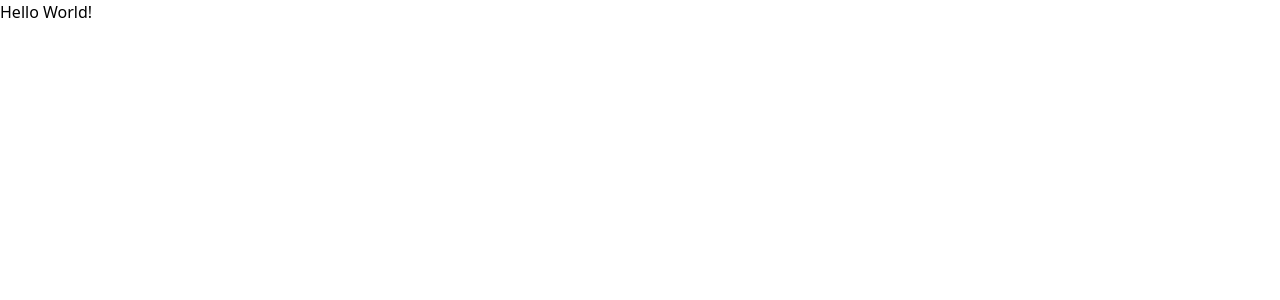
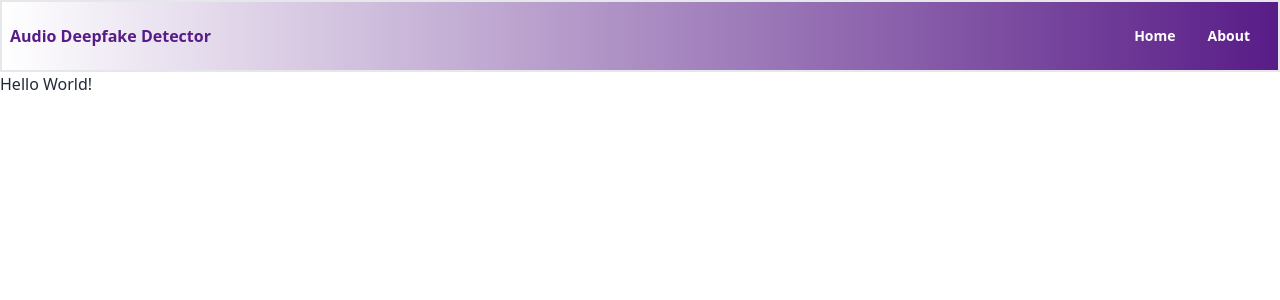
Before and after one commit to Usgupta/capstone, a Next.js app in the folder frontend/: page / in a window 1280 px wide. Shown: the top 300 px of the page. Built offline with nearby package versions, Linux system fonts and the light colour scheme.

Commit message:
added navbar component and loading and results pages

```diff
--- /dev/null
+++ b/frontend/app/components/Navbar.tsx
@@ -0,0 +1,23 @@
+import Link from "next/link";
+
+export default function Navbar() {
+  return (
+    <nav>
+			<div className="navbar bg-gradient-to-l from-purple-900 to-whitec border-2 border-gray-200">
+				<div className="flex-1">
+						<a className="normal-case text-m font-bold text-purple-900">Audio Deepfake Detector</a>
+				</div>
+				<div className="flex-none">
+						<ul className="menu menu-horizontal px-1">
+							<li>
+								<Link className="font-bold text-white" href='/'>Home</Link>
+							</li>
+							<li>
+								<Link className="font-bold text-white" href='/about'>About</Link>
+							</li>
+						</ul>
+				</div>
+			</div>
+    </nav>
+  )
+}
--- a/frontend/app/layout.tsx
+++ b/frontend/app/layout.tsx
@@ -1,5 +1,8 @@
 import type { Metadata } from 'next'
 import './globals.css'
+
+// Components
+import Navbar from './components/Navbar'
 
 export const metadata: Metadata = {
   title: 'Deepfake Detector',
@@ -14,6 +17,7 @@ export default function RootLayout({
   return (
     <html lang="en">
       <body>
+        <Navbar />
         {children}
       </body>
     </html>
--- /dev/null
+++ b/frontend/app/loading/page.tsx
@@ -0,0 +1,7 @@
+export default function Loading() {
+    return (
+      <>
+          <h1>Loading</h1>
+      </>
+    )
+  }
--- /dev/null
+++ b/frontend/app/results/layout.tsx
@@ -0,0 +1,11 @@
+export default function ResultsLayout({
+    children,
+  }: {
+    children: React.ReactNode
+  }) {
+    return (
+      <main>
+        {children}
+      </main>
+    )
+  }
--- a/frontend/tailwind.config.ts
+++ b/frontend/tailwind.config.ts
@@ -15,6 +15,6 @@ const config: Config = {
       },
     },
   },
-  plugins: [],
+  plugins: [require("daisyui")],
 }
 export default config
```
Also changed, not shown: frontend/app/loading/layout.tsx (added), frontend/app/results/page.tsx (added).
